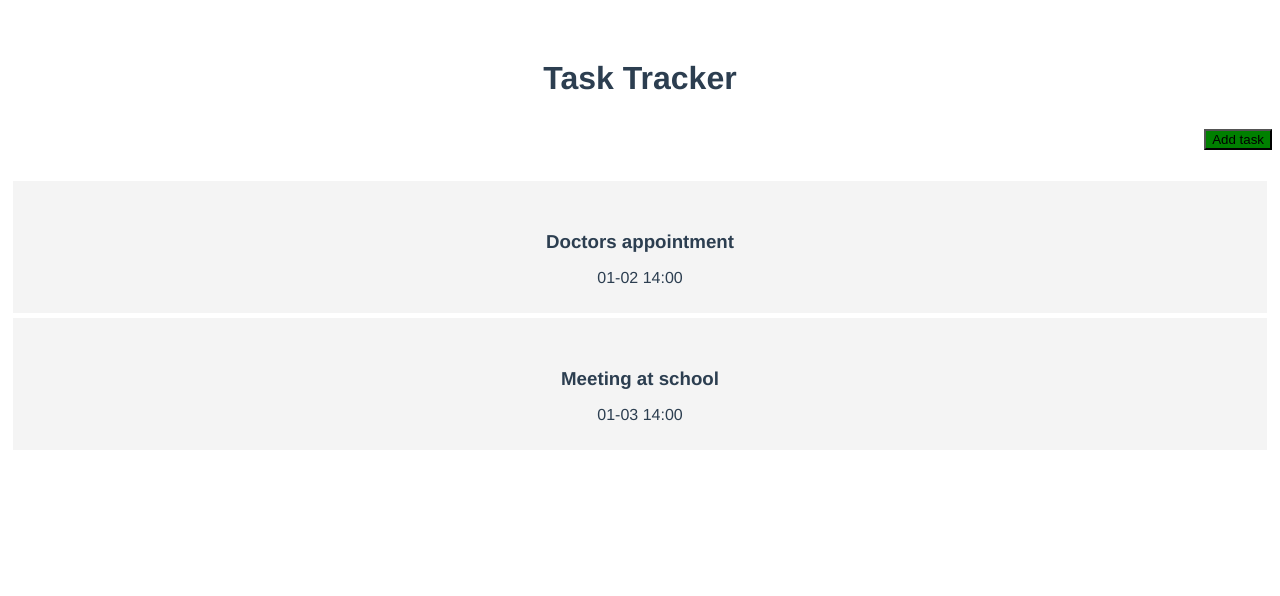
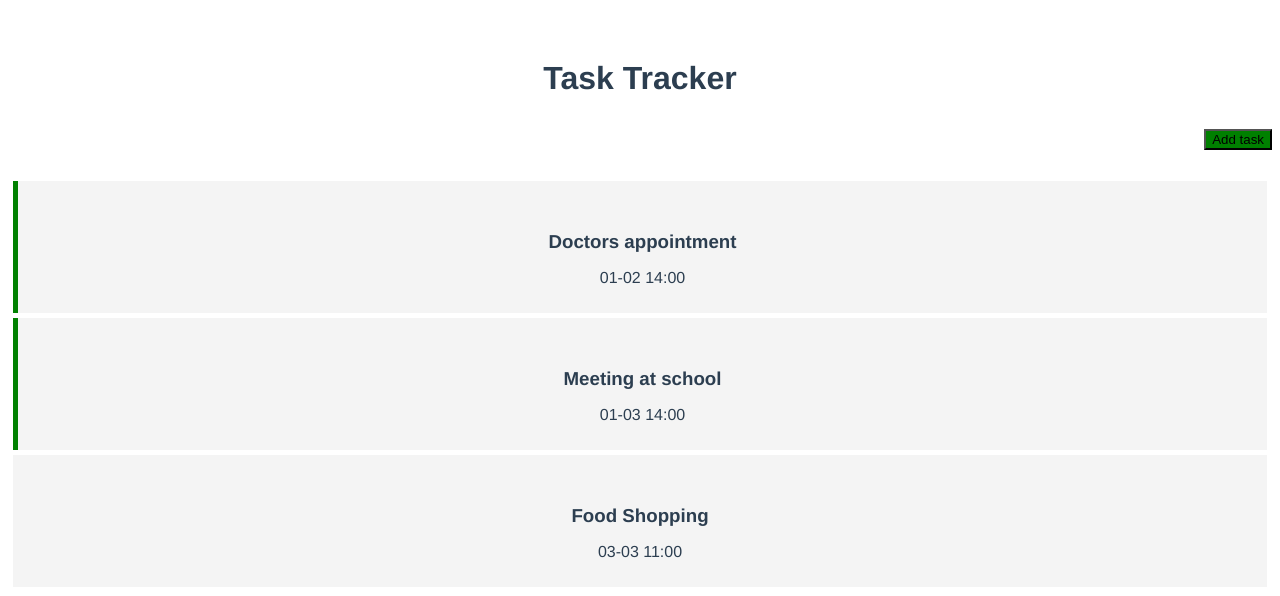
Before and after one commit to XiaolinSong5/vue-crash-2023, a Vue app: page / in a window 1280 px wide. Shown: the top 596 px of the page. Built offline with nearby package versions, Linux system fonts and the light colour scheme.

Commit message:
Task reminder css

```diff
--- a/src/App.vue
+++ b/src/App.vue
@@ -31,6 +31,11 @@
         text: 'Meeting at school',
         day: '01-03 14:00',
         reminder: true
+      },
+      {id: 3,
+        text: 'Food Shopping',
+        day: '03-03 11:00',
+        reminder: false
       }
     ];
   }
--- a/src/components/Task.vue
+++ b/src/components/Task.vue
@@ -1,5 +1,5 @@
 <template>
-  <div class="task">
+  <div :class="[task.reminder ? 'reminder' : '', 'task']">
     <h3>{{task.text}}</h3>
     <p>{{task.day}}</p>
   </div>
@@ -22,6 +22,9 @@
   padding: 10px 20px;
   cursor: pointer;
 }
+.task.reminder{
+  border-left: 5px solid green;
+}
 h3 {
   margin: 40px 0 0;
 }
```
